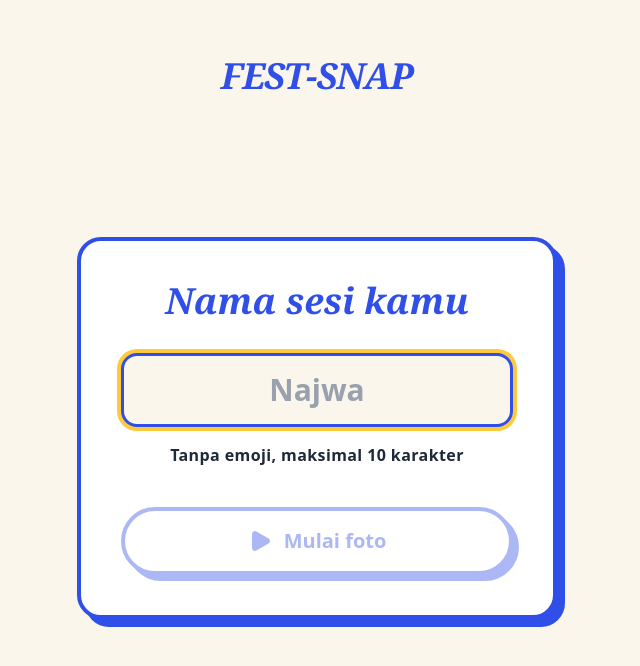
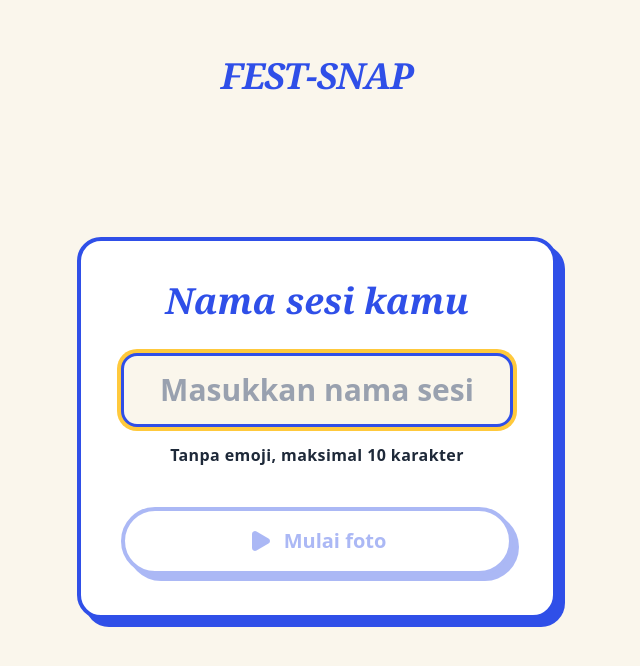
Before and after one commit to alifaguslerian/fest-snap, a React (Vite) app in the folder client/: page / in a window 1280 px wide. Both pictures are taken after a click on the button "Mulai". Shown: the top 666 px of the page, without its empty margins (323-963 px from the left). Built offline with nearby package versions, Linux system fonts and the light colour scheme.

Commit message:
feat: update placeholder text in InputName component for clarity

```diff
--- a/client/src/pages/ipad/InputName.tsx
+++ b/client/src/pages/ipad/InputName.tsx
@@ -72,7 +72,7 @@ export const InputName: React.FC<InputNameProps> = ({ onSubmit, onTimeout }) =>
                 type="text"
                 value={name}
                 onChange={(e) => validateAndSetName(e.target.value)}
-                placeholder="Najwa"
+                placeholder="Masukkan nama sesi"
                 maxLength={12} // Allow typing slightly over to show inline error message
                 autoFocus
                 className="w-full text-center text-2xl sm:text-3xl font-bold text-[#1b1c17] bg-[#FAF6EC] border-[3px] border-[#2F4FE8] rounded-2xl py-4 px-6 focus:outline-none focus:ring-4 focus:ring-[#FFC93C] transition-all placeholder:text-gray-400"
```
